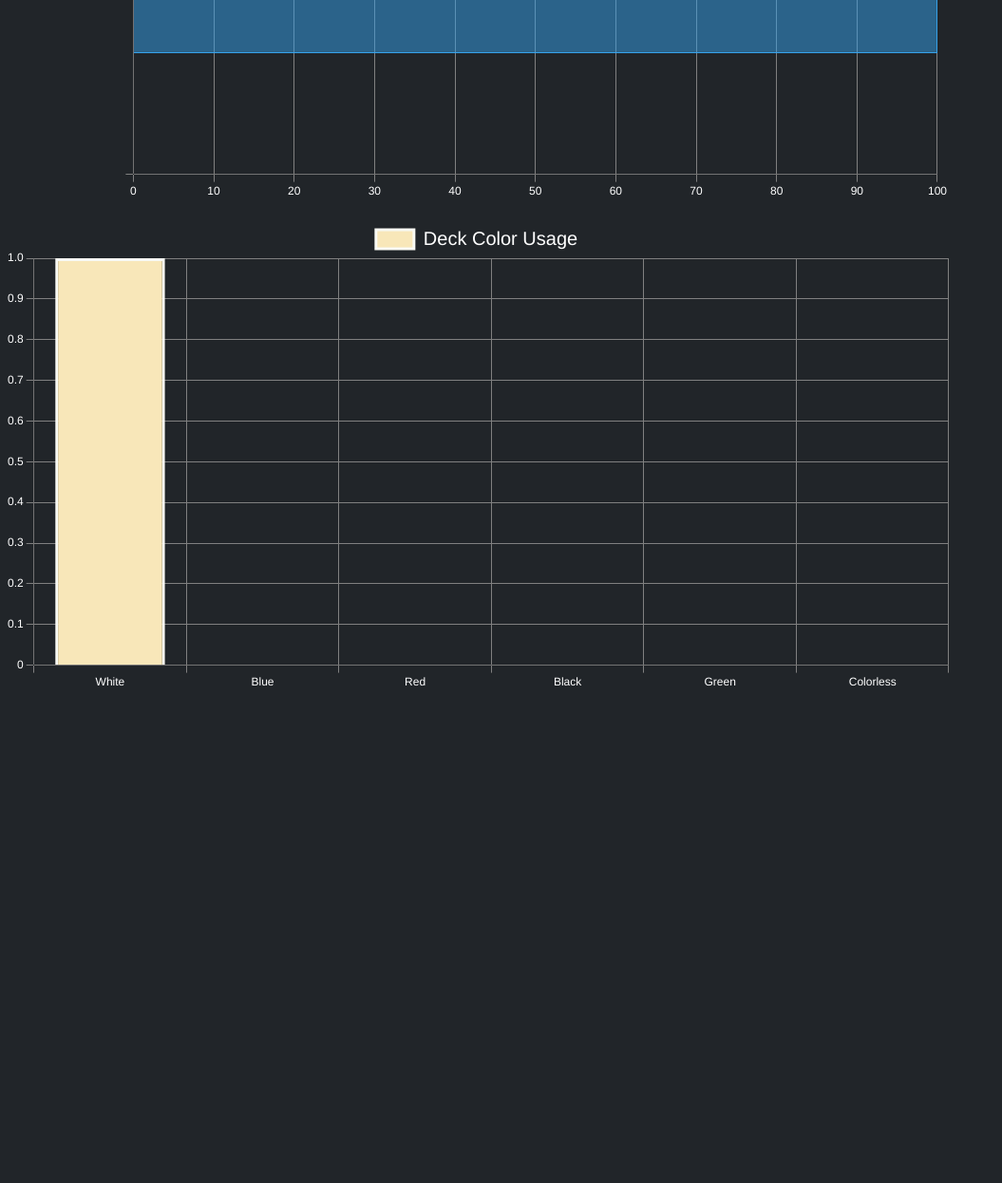
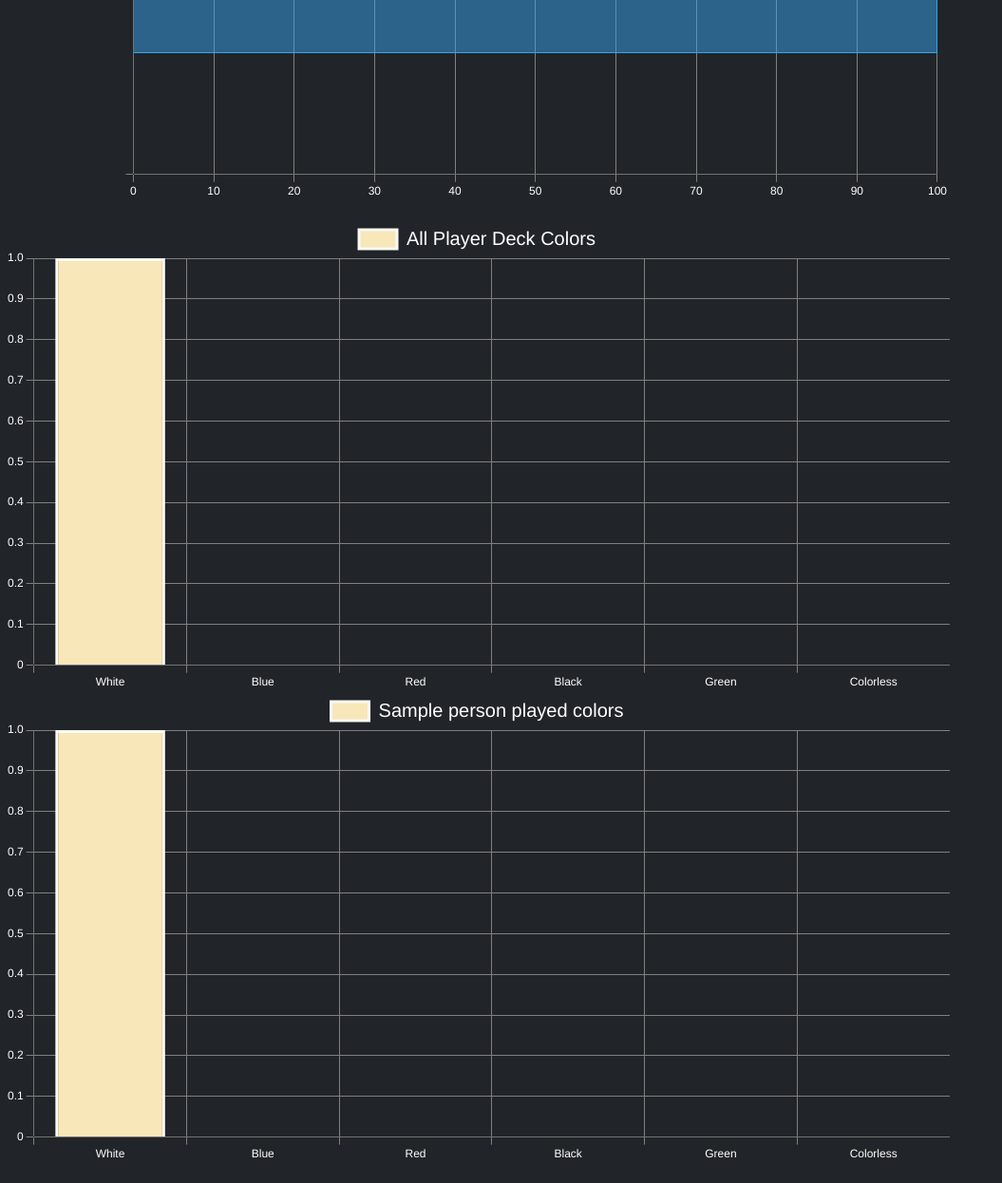
Before and after one commit to frixdk/papkort, a Django app: page /stats in a window 1280 px wide. Shown: the part 1424-2670 px from the top of the page at 95% size, without its empty margins (0-1055 px from the left). Before the commit the page ends 2147 px from the top, so only its background shows below. Run offline with Django 4.2, Linux system fonts and the light colour scheme; tables that the repository leaves empty hold one stand-in row (values such as "Sample post"); some libraries are stand-ins or nearby versions.

Commit message:
Added player freq used colors

```diff
--- a/papkort/games/templates/matches/stats.html
+++ b/papkort/games/templates/matches/stats.html
@@ -4,19 +4,24 @@
 
 {% block content %}
 
-<div style="height: 600px; max-width:1000px; padding-left: 5px; padding-bottom:20px"><canvas id="personWinPercentage"></canvas></div>
+<div id="charts">
+    <div style="height: 600px; max-width:1000px; padding-left: 5px; padding-bottom:20px"><canvas id="personWinPercentage"></canvas></div>
 
-<div style="height: 1000px; max-width:1000px; padding-left: 5px; padding-bottom:20px">
-    <canvas id="deckWinPercentage"></canvas>
+    <div style="height: 1000px; max-width:1000px; padding-left: 5px; padding-bottom:20px">
+        <canvas id="deckWinPercentage"></canvas>
+    </div>
+
+    <div style="max-width:1000px; padding-left: 5px; padding-bottom:20px"><canvas id="colors"></canvas></div>
+
 </div>
-
-<div style="max-width:1000px; padding-left: 5px; padding-bottom:20px"><canvas id="colors"></canvas></div>
 
     <script>
 
 const person_win_percentage = {{ person_win_percentage|safe }}
 const deck_win_percentage = {{ deck_win_percentage|safe }}
 const deck_colors = {{ deck_colors|safe }}
+const personDeckColors = {{ person_deck_colors|safe }} // Jeg navngiver som det passer mig
+
 
 var color = Chart.helpers.color;
 var chartColors = {
@@ -110,6 +115,7 @@ const deckConfig = {
   );
 
 
+function addColorChart(elementId, chartName, colorData) {
 
 colorOptions = {
     plugins: {
@@ -145,15 +151,8 @@ const colorConfig = {
   data: {
     labels: ["White", "Blue", "Red", "Black", "Green", "Colorless"],
     datasets: [{
-      label: 'Deck Color Usage',
-      data: [
-        deck_colors['w'],
-        deck_colors['u'],
-        deck_colors['r'],
-        deck_colors['b'],
-        deck_colors['g'],
-        deck_colors['colorless'],
-        ],
+      label: chartName,
+      data: colorData,
       backgroundColor: [
       color(chartColors.mtg_white_light).alpha(1).rgbString(),
       color(chartColors.mtg_blue_light).alpha(1).rgbString(),
@@ -178,9 +177,50 @@ const colorConfig = {
 
 
 
+
 new Chart(
-    document.getElementById('colors'), colorConfig
+    document.getElementById(elementId), colorConfig
   );
+
+
+
+
+}
+
+
+
+addColorChart('colors', 'All Player Deck Colors', [
+        deck_colors['w'],
+        deck_colors['u'],
+        deck_colors['r'],
+        deck_colors['b'],
+        deck_colors['g'],
+        deck_colors['colorless'],
+        ])
+
+
+console.log(personDeckColors);
+
+
+
+personDeckColors.forEach(function (item, index) {
+
+  var elem = document.querySelector('#colors');
+  var clone = elem.cloneNode(true);
+  clone.id = 'personColor' + item['name'];
+  elem.after(clone);
+
+  addColorChart(clone.id, item['name'] + ' played colors', [
+          item['w'],
+          item['u'],
+          item['r'],
+          item['b'],
+          item['g'],
+          item['colorless'],
+  ])
+
+});
+
 
 
     </script>
--- a/papkort/games/views.py
+++ b/papkort/games/views.py
@@ -42,10 +42,23 @@ def stats(request):
 
     person_positions = defaultdict(list)
     deck_positions = defaultdict(list)
+    person_deck_color = defaultdict(lambda: defaultdict(int))
 
     for player in players:
         person_positions[player.person].append(player.position)
         deck_positions[player.deck].append(player.position)
+
+        if player.deck.color == 'colorless':
+            person_deck_color[player.person.name][player.deck.color] += 1
+        else:
+            for color in player.deck.color:
+                person_deck_color[player.person.name][color] += 1
+
+    #AAH DET ER FLAWED FORDI DEN TÆLLER PLAYS OG IKKE DECKS
+    person_deck_colors = []
+    for person, colors in person_deck_color.items():
+        colors['name'] = person
+        person_deck_colors.append(dict(colors))
 
     person_win_percentage = []
     for person, positions in person_positions.items():
@@ -81,6 +94,7 @@ def stats(request):
         'person_win_percentage': sorted(person_win_percentage, key=lambda x: x["percentage"], reverse=True),
         'deck_win_percentage': sorted(deck_win_percentage, key=lambda x: x["percentage"], reverse=True),
         'deck_colors': deck_colors,
+        'person_deck_colors': person_deck_colors
     }
 
     return render(request, 'matches/stats.html', context)
```
